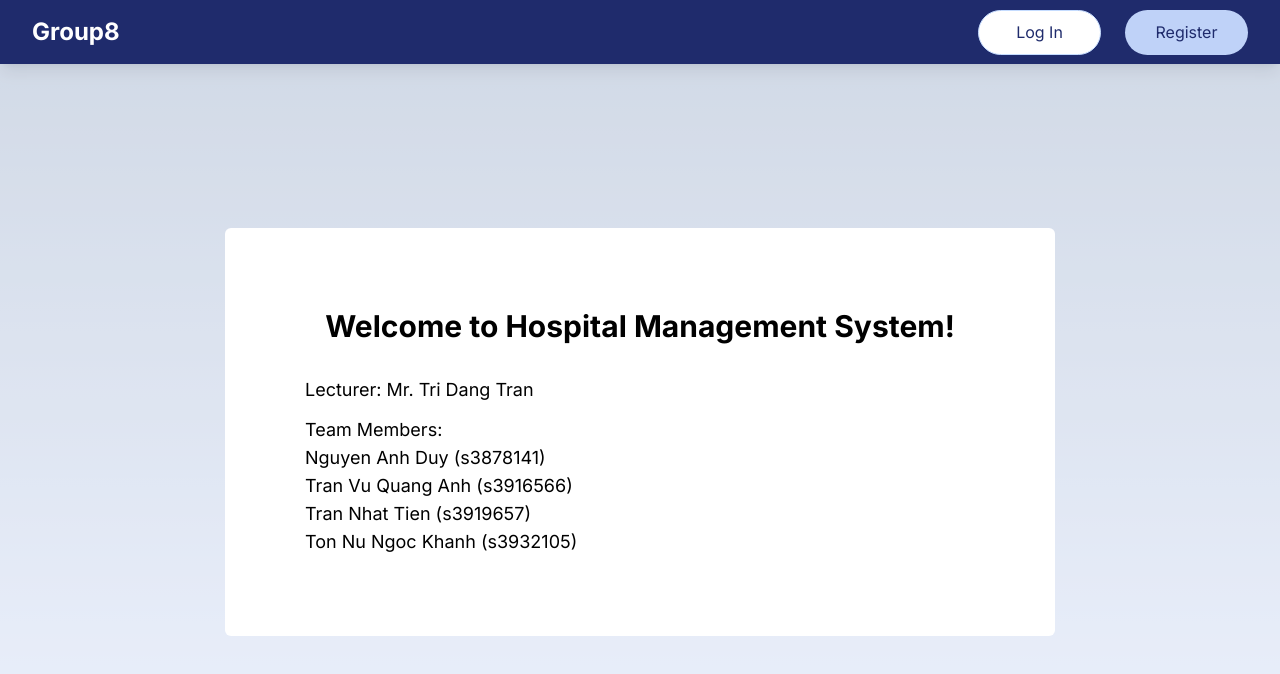
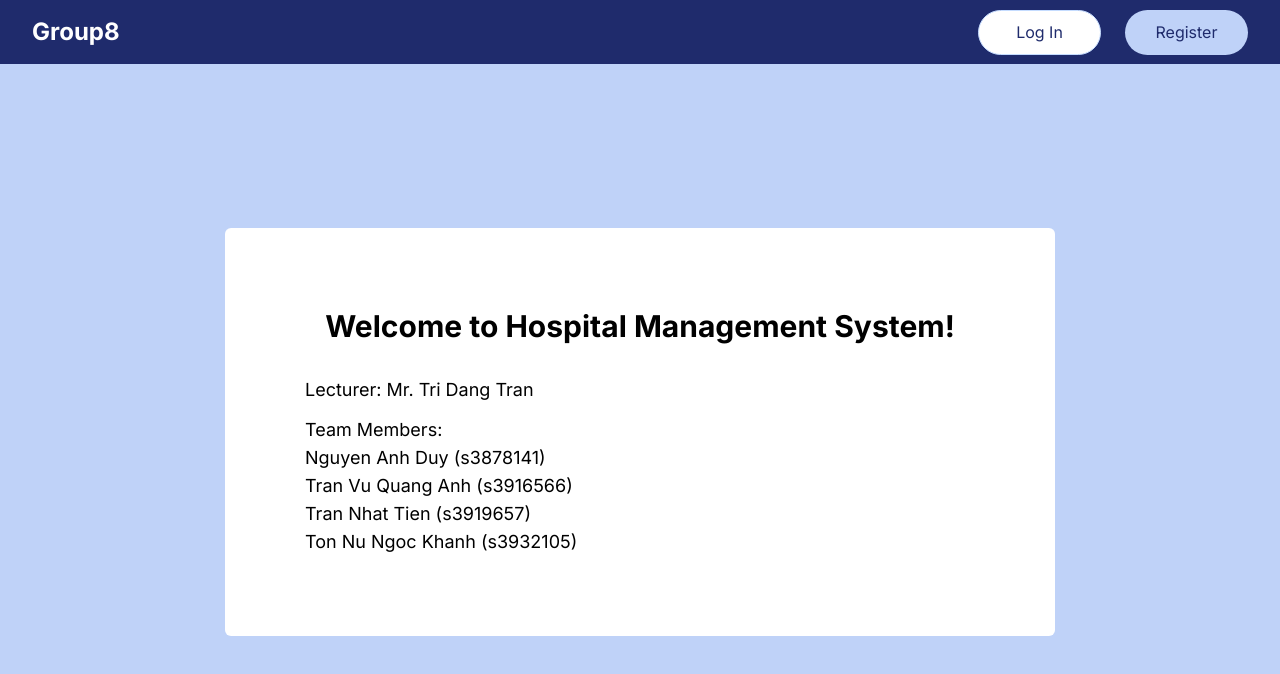
Before and after one commit to DatabaseApplication-Group8/isys2099_frontend, a Next.js app: page / in a window 1280 px wide. Shown: the top 674 px of the page. Built offline with nearby package versions, Linux system fonts and the light colour scheme.

Commit message:
update bg-color

```diff
--- a/src/app/page.tsx
+++ b/src/app/page.tsx
@@ -6,7 +6,7 @@ export default function App() {
   return (
     <div className="min-h-screen flex flex-col">
       <Header />
-      <main className="flex flex-grow bg-[#BFD2F8] bg-opacity-[30%] p-8 justify-center items-center">
+      <main className="flex flex-grow bg-[#BFD2F8] p-8 justify-center items-center">
         <div className='container bg-white p-20 rounded-md max-w-[830px]'>
           <h1 className="text-3xl font-bold text-center mb-8 text-black">Welcome to Hospital Management System!</h1>
           <div className="text-lg flex flex-col space-y-3 text-black">
```
